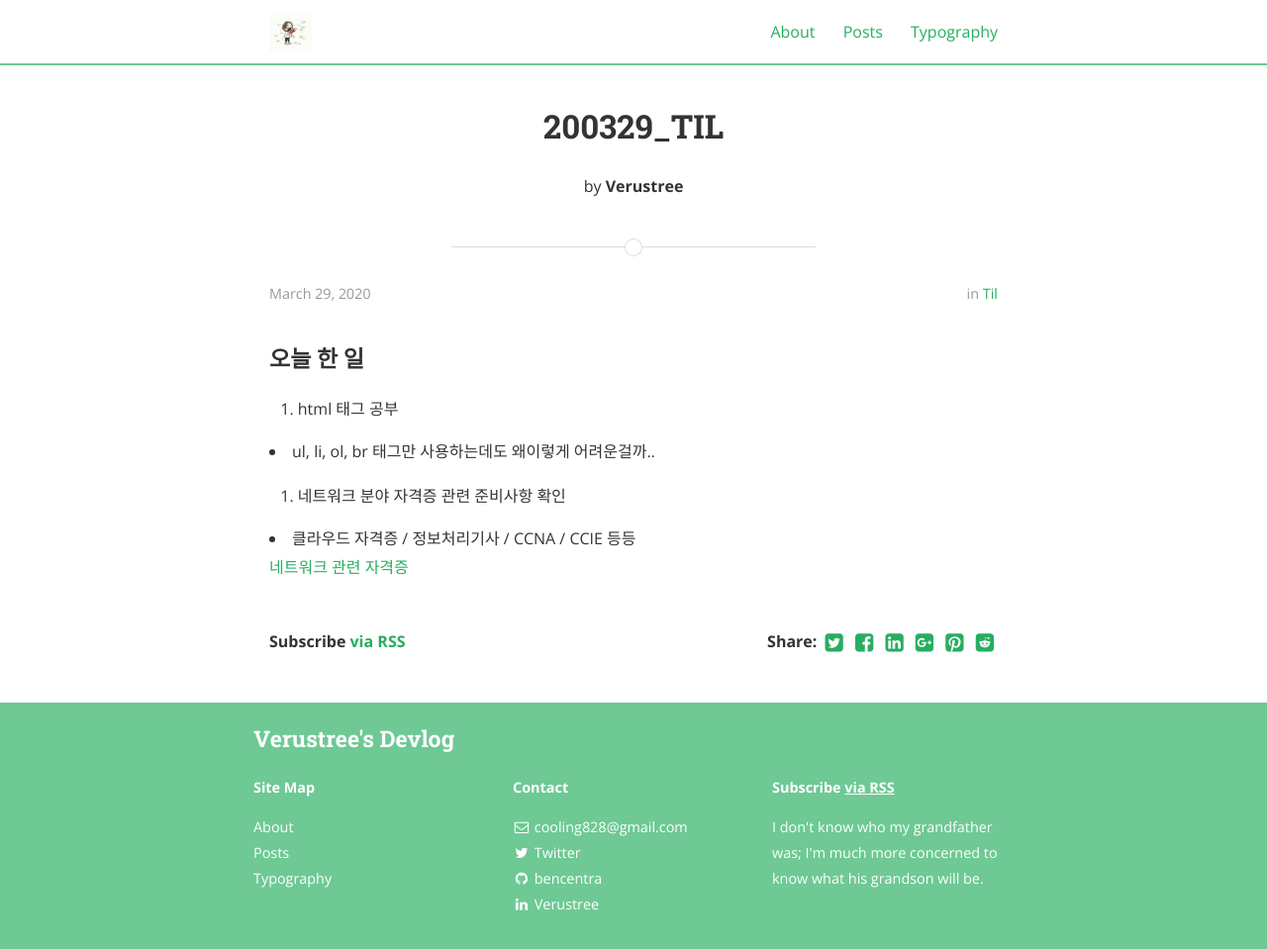
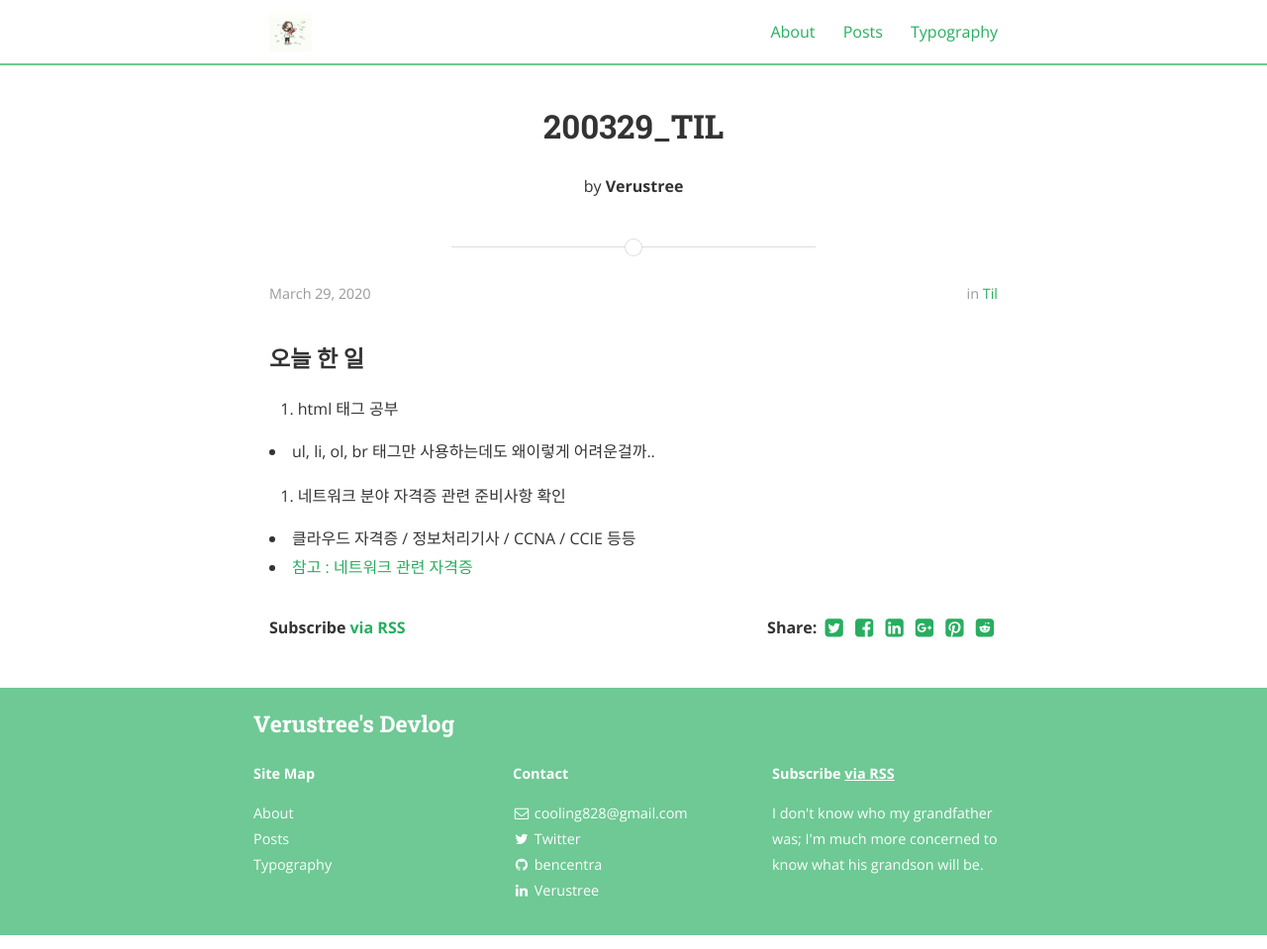
Before and after one commit to verustree/verustree.github.io, a Jekyll site: the page built from _posts/2020-03-29-TIL.md, in a window 1280 px wide and 959 px high. Shown: the whole window at 99% size. Built offline with Jekyll 4.4.1, drawn with Linux system fonts in a browser that asks for light colours; nearby versions of some CDN libraries.

Commit message:
Update 2020-03-29-TIL.md
링크에 li 태그 추가

```diff
--- a/_posts/2020-03-29-TIL.md
+++ b/_posts/2020-03-29-TIL.md
@@ -11,4 +11,4 @@ categories: TIL
 <li>ul, li, ol, br 태그만 사용하는데도 왜이렇게 어려운걸까..</li>
 2. 네트워크 분야 자격증 관련 준비사항 확인
 <li>클라우드 자격증 / 정보처리기사 / CCNA / CCIE 등등</li>
-<a href = "https://brunch.co.kr/@topasvga/954">네트워크 관련 자격증</a>
+<li><a href = "https://brunch.co.kr/@topasvga/954">참고 : 네트워크 관련 자격증</a></li>
```
